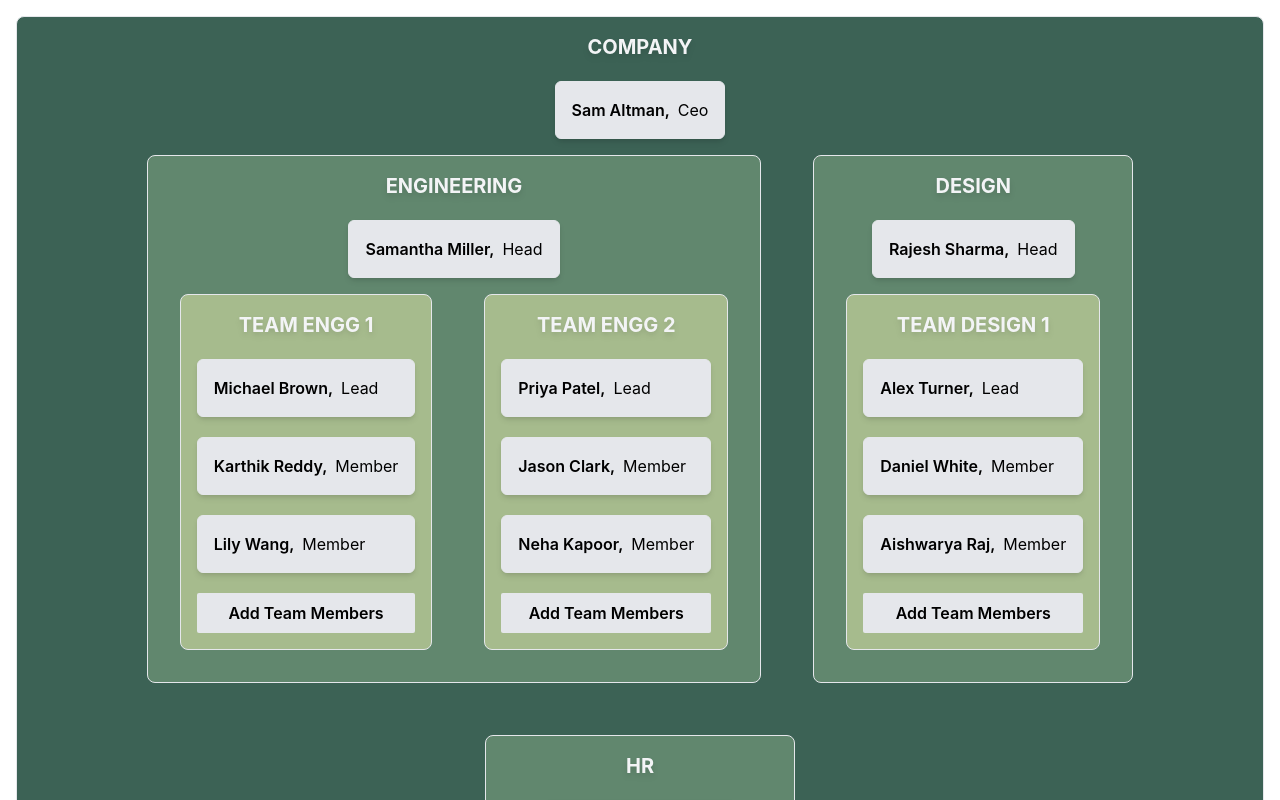
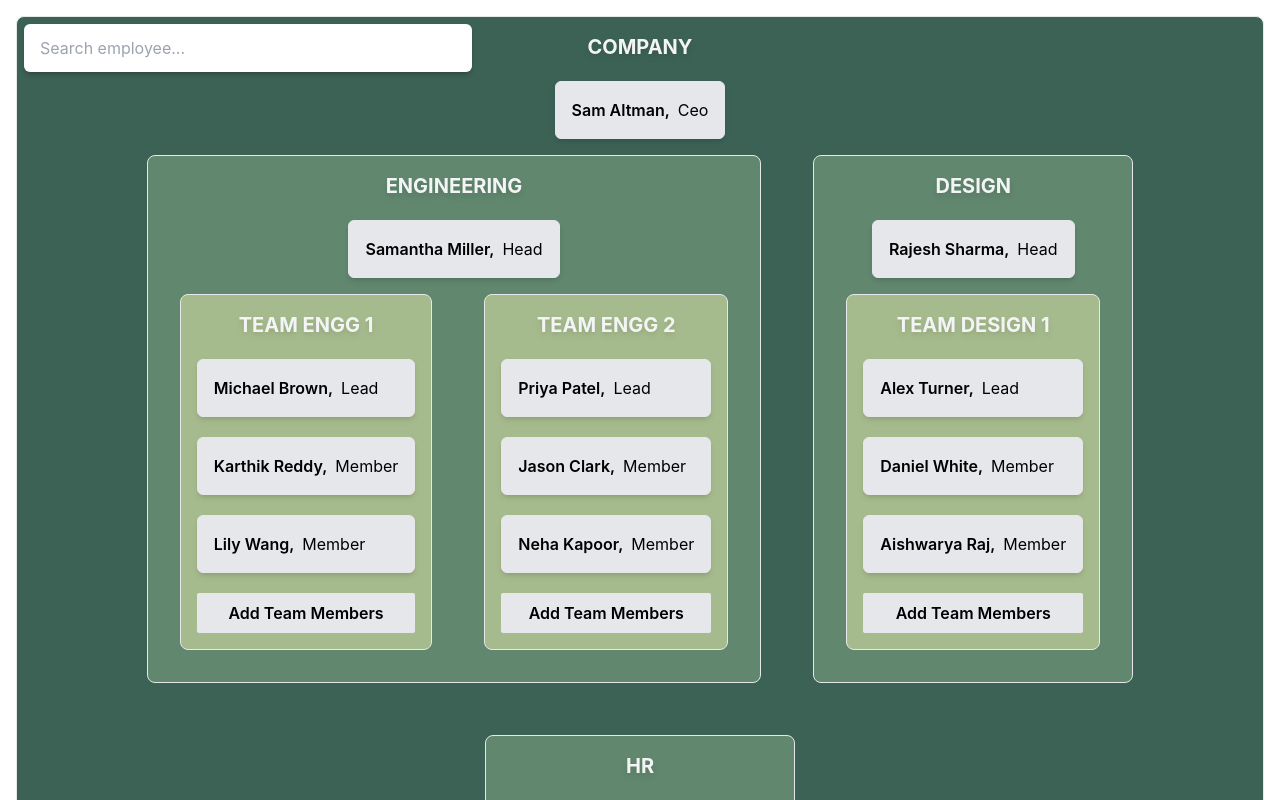
Before and after one commit to iamdarshangowda/hierarchy-ui, a React (Vite) app: page / in a window 1280 px wide. Shown: the top 800 px of the page. Built offline with nearby package versions, Linux system fonts and the light colour scheme.

Commit message:
added search bar

```diff
--- a/src/App.jsx
+++ b/src/App.jsx
@@ -1,6 +1,7 @@
 import './App.css';
 import AddTeamMemberModal from './components/Modal/AddMemberModal';
 import Modal from './components/Modal/Modal';
+import SearchBar from './components/SearchBar';
 import CompanyTree from './components/Tree/CompanyTree';
 import { useToggleContext } from './context/ToggleContext';
 import useHierarchyData from './hooks/useHierarchyData';
@@ -21,6 +22,7 @@ function App() {
 
   return (
     <main>
+      <SearchBar employeeList={employeeList} />
       <CompanyTree groupData={groupData} employeeList={employeeList} />
       {isModalOpen && (
         <Modal
--- /dev/null
+++ b/src/components/SearchBar.jsx
@@ -0,0 +1,62 @@
+import React, { useEffect, useState } from 'react';
+import { findMatch } from '../utils/getSearchResult';
+import { useToggleContext } from '../context/ToggleContext';
+import { useEmployeeContext } from '../context/EmployeeContext';
+
+const SearchBar = ({ employeeList }) => {
+  const [searchValue, setSearchValue] = useState('');
+  const [searchResult, setSearchResult] = useState([]);
+  const { setEditingMemberId } = useEmployeeContext();
+  const { setIsModalOpen } = useToggleContext();
+
+  const handleSearch = (e) => {
+    const { value } = e.target;
+    setSearchValue(value);
+  };
+
+  useEffect(() => {
+    let matches = findMatch(employeeList, searchValue);
+    setSearchResult(matches);
+  }, [searchValue]);
+
+  const handleEmployeeModal = (memberId) => {
+    setEditingMemberId(memberId);
+    setIsModalOpen(true);
+  };
+
+  return (
+    <div className="max-w-md w-full m-4 fixed top-2 left-2 z-10">
+      <div className="searchInput bg-white-100 w-full rounded-md relative shadow-md">
+        <input
+          type="text"
+          placeholder="Search employee..."
+          onChange={handleSearch}
+          value={searchValue}
+          className="h-12 w-full outline-none border-none  p-4 shadow-md"
+          style={
+            searchResult.length
+              ? { borderRadius: '6px 6px 0px 0px' }
+              : { borderRadius: '6px' }
+          }
+        />
+        <ul
+          className="resultBox max-h-52 overflow-y-auto"
+          style={searchResult.length ? { display: 'block' } : { display: 'none' }}
+        >
+          {searchResult.map((member) => (
+            <li
+              onClick={() => handleEmployeeModal(member.employeeId)}
+              key={member.employeeId}
+              className="p-4 list-none border-b border-gray-200 last:border-none
+              cursor-pointer bg-gray-50 hover:bg-gray-100 last:rounded-b-md"
+            >
+              {member.name}
+            </li>
+          ))}
+        </ul>
+      </div>
+    </div>
+  );
+};
+
+export default SearchBar;
--- /dev/null
+++ b/src/utils/getSearchResult.js
@@ -0,0 +1,26 @@
+export function findMatch(employeeList, input) {
+  let matches = [];
+  if (!input) return matches;
+  const lowercasedInput = input.toLowerCase();
+  for (const key in employeeList) {
+    const person = employeeList[key];
+
+    for (const property in person) {
+      if (property === 'group') continue;
+
+      const value = person[property].toLowerCase();
+
+      if (value.includes(lowercasedInput)) {
+        matches.push({
+          name: person['name'],
+          employeeId: key,
+          //   key: property,
+          //   value: person[property],
+        });
+        break;
+      }
+    }
+  }
+
+  return matches;
+}
```
